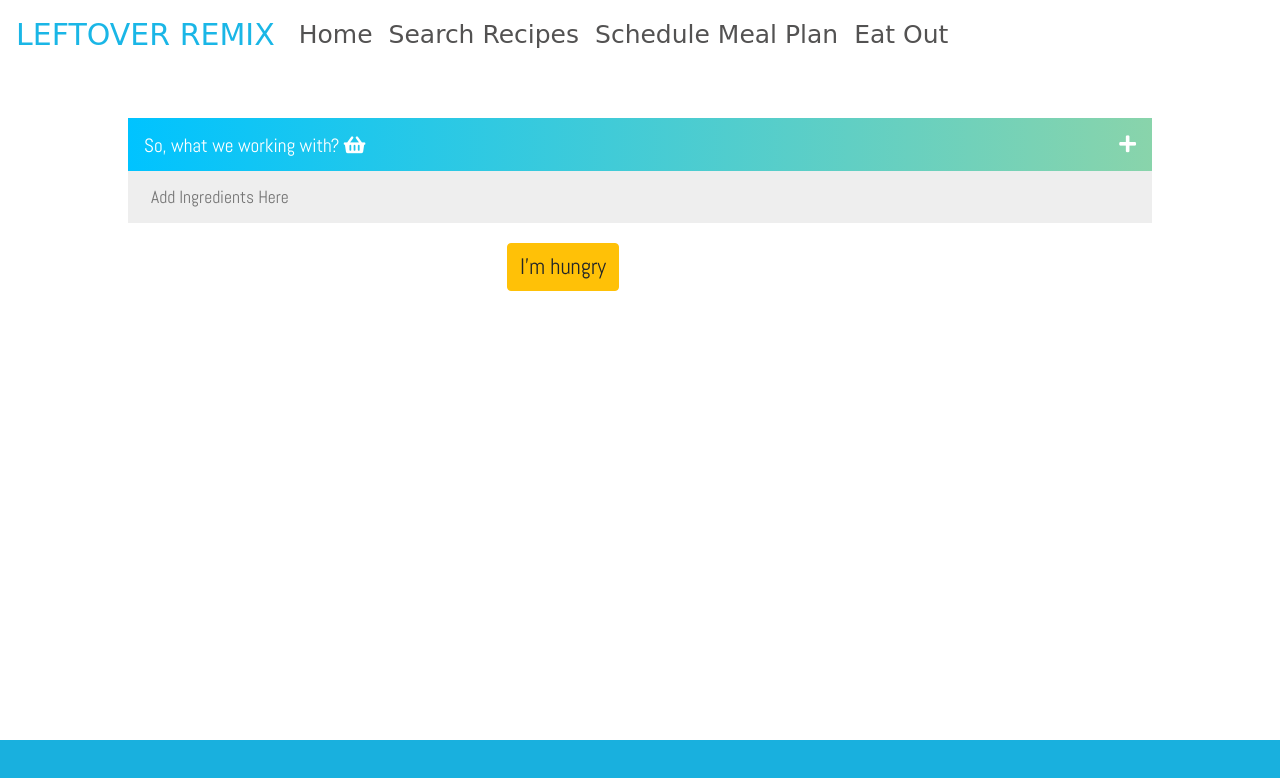
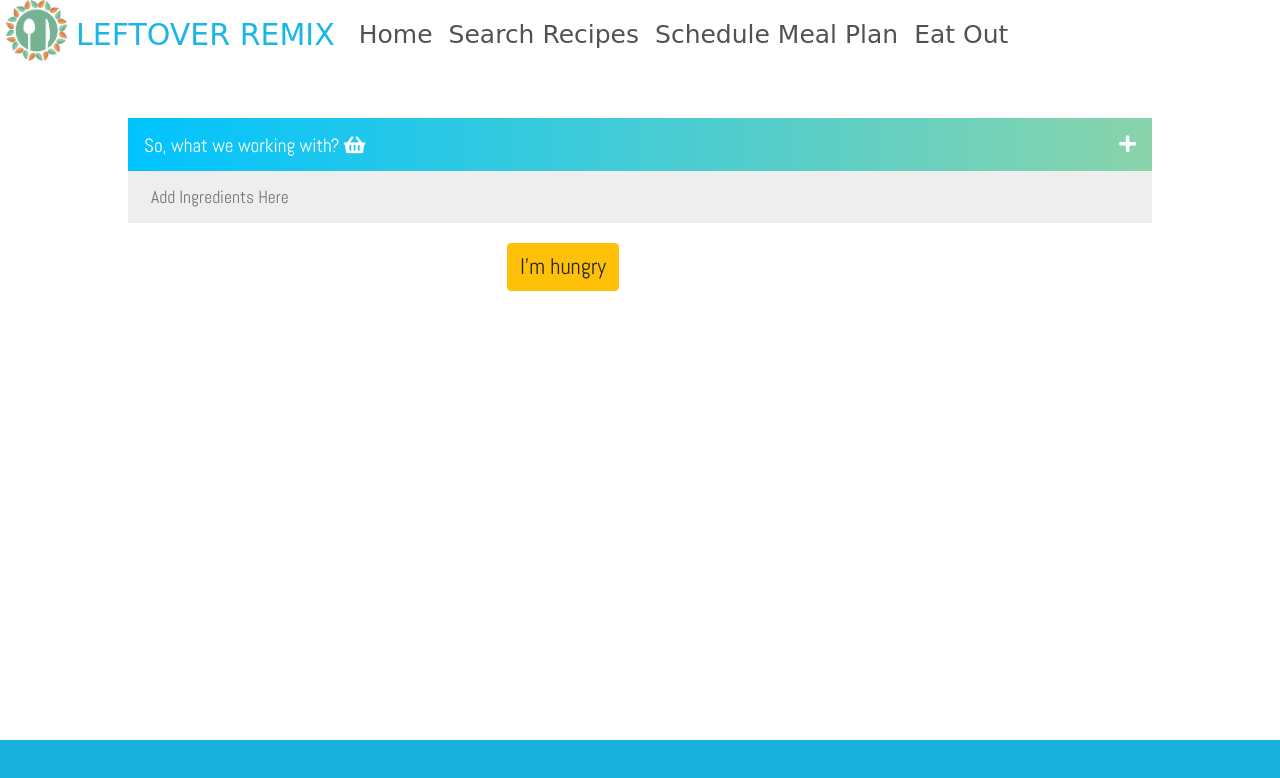
Before and after one commit to jeanjosephgeorge/FrontEndProject, a plain HTML site: page index.html in a window 1280 px wide. Drawn offline with nearby package versions, Linux system fonts and the light colour scheme; a web font is replaced by a local one.

Commit message:
added logo

```diff
--- a/index.html
+++ b/index.html
@@ -38,9 +38,12 @@
             <div class="col text-left">About us</div>
         </div>
 	</div> -->
+	<div>
+		<img src="/logo/logo01.png" style='width: 70px; opacity: .8; position: fixed;' alt="">
+	</div>
 
     <!-- Nav Bar-->
-    <nav id='header' class="navbar navbar-expand-lg">
+    <nav id='header' style='margin-left: 60px;' class="navbar navbar-expand-lg">
         <!-- navbar-light bg-light -->
         <a id ='logo'  href="landing.html">LEFTOVER REMIX</a>
         <button class="navbar-toggler" type="button" data-toggle="collapse" data-target="#navbarNavAltMarkup"
```
